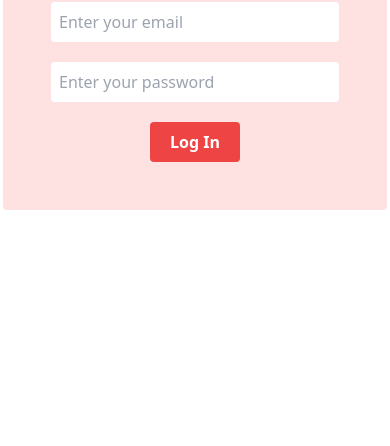
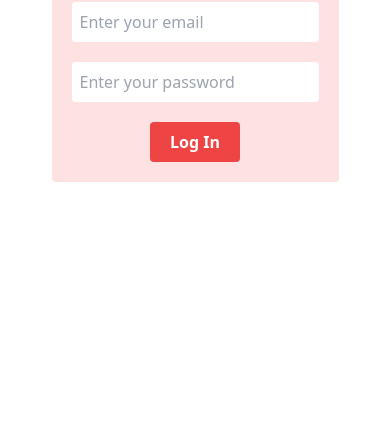
Before and after one commit to technayan/matir-bank, a plain HTML site: page index.html in a window 390 px wide. Shown: the part 398-844 px from the top of the page. Drawn offline with nearby package versions, Linux system fonts and the light colour scheme.

Commit message:
Responsive Update

```diff
--- a/index.html
+++ b/index.html
@@ -8,13 +8,14 @@
     <!-- Tailwind CSS CDN -->
     <script src="https://cdn.tailwindcss.com"></script>
 </head>
-<body class="flex justify-center items-center h-screen">
+<body class="">
+    <div class="container flex justify-center items-center h-screen">
         <div class="login-form">
 
             <img src="./img/logo.png" class="text-center mx-auto" alt="Matir Bank">
 
             <main class="mt-5">
-            <div class="w-96 mx-auto bg-red-100 p-12 rounded">
+                <div class="w-full lg:w-96 mx-auto bg-red-100 p-5 lg:p-12 rounded">
                     <h2 class="text-3xl font-semibold text-center">Log In</h2>
                     <input type="email" id="email-input" required class="block p-2 mt-5 w-full mx-auto rounded" placeholder="Enter your email">
                     <input type="password" id="password-input" required class="block p-2 mt-5 w-full mx-auto rounded" placeholder="Enter your password">
@@ -23,6 +24,7 @@
 
             </main>
         </div>
+    </div>
 
     <script src="./js/app.js"></script>
 </body>
```
Lines whose indentation alone changed are shown as unchanged.
